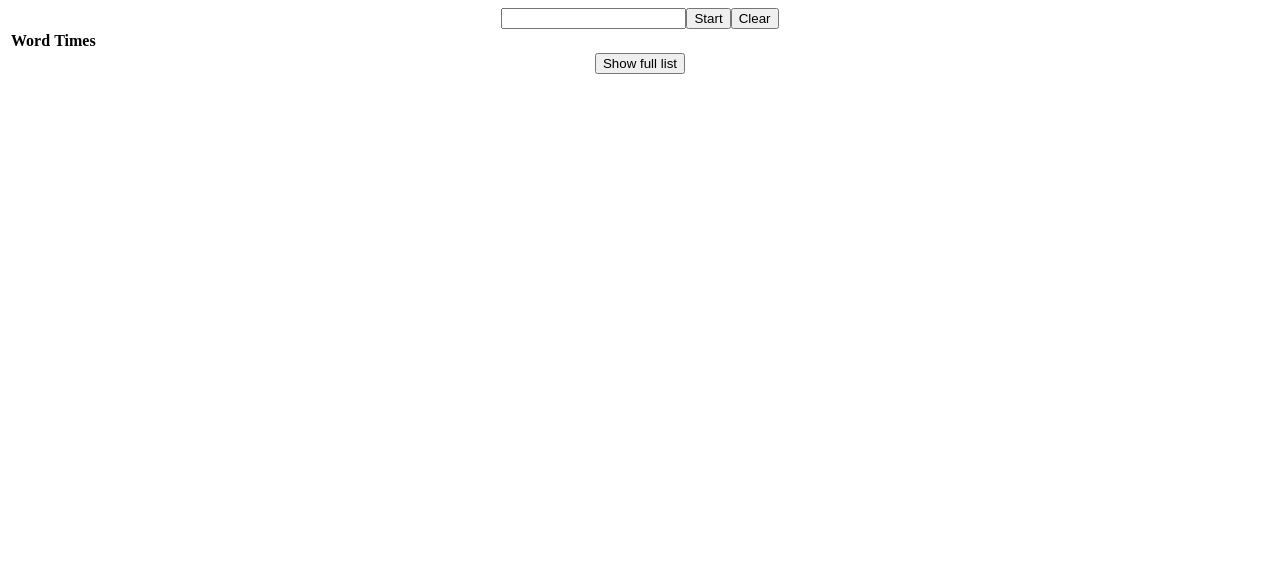
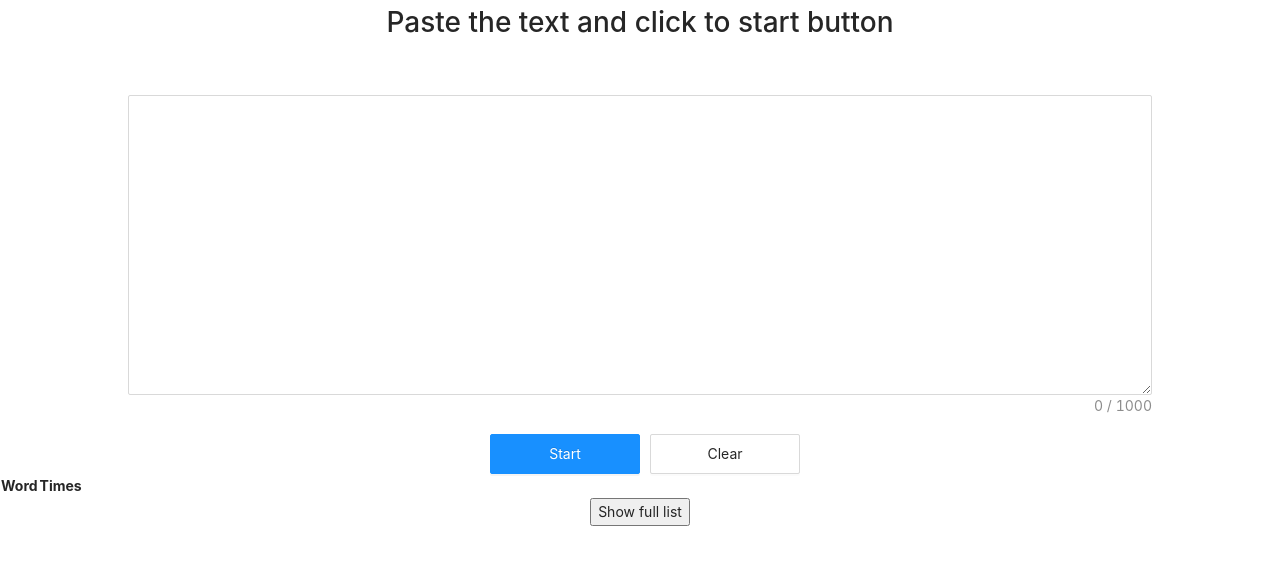
Before and after one commit to elmar8287/key-words-finding-app, a React (Create React App) app: page / in a window 1280 px wide. Shown: the top 564 px of the page. Built offline with nearby package versions, Linux system fonts and the light colour scheme.

Commit message:
Created textare and buttons with props

```diff
--- a/src/Components/Main/Main.js
+++ b/src/Components/Main/Main.js
@@ -1,8 +1,8 @@
 import React, {useState} from 'react';
-
+import Text from '../Text/Text';
+import Result from '../Result/Result';
 
 const Main = () => {
-
   const [value, setValue] = useState("")
   const textAreaHandle = (e) => {
     setValue(e.target.value)
@@ -25,16 +25,6 @@ const Main = () => {
     res.sort((a, b) => b[1] - a[1]);
     setElmar([res])
   };
-  // const [find, setFind] = useState("Hello")
-  // const longLength = () => {
-  //   let arr = elmar[0]
-  //   let longest = arr.sort(
-  //       function (a, b) {
-  //           return b.length - a.length;
-  //       }
-  //   )[0];
-  //     setFind(longest)
-  // }
 
   const [full, setFull] = useState(7)
   const fullHandle = () => {
@@ -48,31 +38,9 @@ const Main = () => {
 
   return (
     <div>
-      <input onChange={textAreaHandle} type="text" value={value}/>
-          <button onClick={findTopThree}>Start</button>
-          <button onClick={clearHandle}>Clear</button>
-          {/* <p>The word with longest length is <span className="long-length">{find}</span> with length equile to
-
-          {elmar[0]!==undefined &&
-            <span className="long-length">{find.length}</span>
-          }
-
-          </p> */}
-          <table>
-            <tr>
-              <th>Word</th>
-              <th>Times</th>
-            </tr>
-            {elmar[0]!==undefined && elmar[0]!==null &&
-              elmar[0].map((e)=>(
-                <tr>
-                  <td>{e[0]}</td>
-                  <td>{e[1]}</td>
-                </tr>
-              )).slice(0, full)
-            }
-          </table>
-          <button onClick={fullHandle}>Show full list</button>
+      <h1>Paste the text and click to start button</h1>
+      <Text textAreaHandle={textAreaHandle} value={value} findTopThree={findTopThree} clearHandle={clearHandle} />
+      <Result word={elmar[0]} full={full} fullHandle={fullHandle}/>
     </div>
   );
 };
--- /dev/null
+++ b/src/Components/Result/Result.js
@@ -0,0 +1,23 @@
+import React from 'react';
+
+const Result = ({word, full, fullHandle}) => (
+  <>
+    <table>
+      <tr>
+        <th>Word</th>
+        <th>Times</th>
+      </tr>
+      {word!==undefined && word!==null &&
+        word.map((e)=>(
+          <tr>
+            <td>{e[0]}</td>
+            <td>{e[1]}</td>
+          </tr>
+        )).slice(0, full)
+      }
+    </table>
+    <button onClick={fullHandle}>Show full list</button>
+  </>
+);
+
+export default Result;
--- /dev/null
+++ b/src/Components/Text/Text.css
@@ -0,0 +1,14 @@
+.text-area {
+  color: blue;
+  text-align: center;
+  width: 80%;
+  height: 300px;
+  margin: 4% 10% 3% 10%;
+}
+
+.button {
+  padding: 5px;
+  height: 40px;
+  width: 150px;
+  margin-left: 10px;
+}
--- /dev/null
+++ b/src/Components/Text/Text.js
@@ -0,0 +1,24 @@
+import { Input } from 'antd';
+import { Button } from 'antd';
+import React from 'react';
+import 'antd/dist/antd.css';
+import './Text.css';
+
+const { TextArea } = Input;
+
+const Text = ({textAreaHandle, value, findTopThree, clearHandle}) => (
+  <>
+    <TextArea
+    value={value}
+    onChange={textAreaHandle}
+    className="text-area"
+    showCount
+    maxLength={1000}
+  />
+  <Button type="primary" onClick={findTopThree} className="button">Start</Button>
+  <Button onClick={clearHandle} className="button">Clear</Button>
+  </>
+
+);
+
+export default Text;
```
